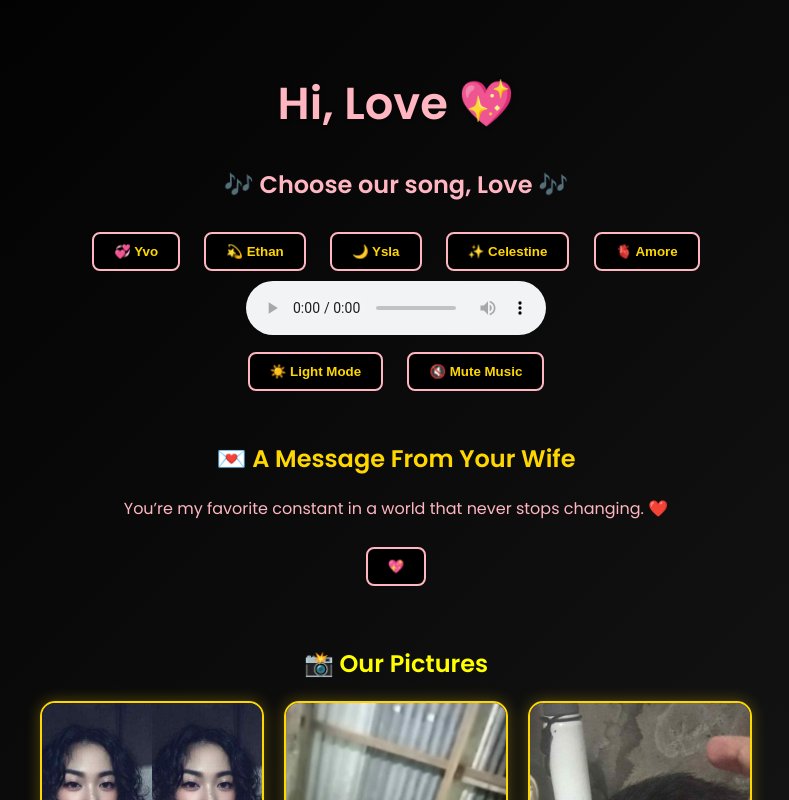
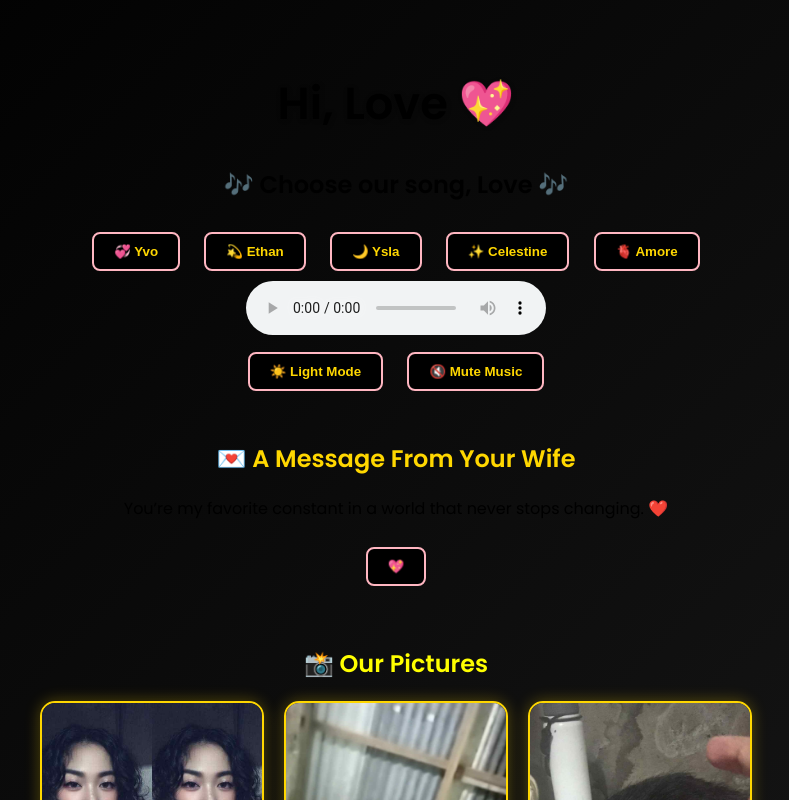
Before and after one commit to angelikaedeza79-arch/For-G, a plain HTML site: page index.html in a window 1280 px wide. Both pictures are taken after a click on the button "🌙 Switch Mood". Shown: the top 800 px of the page, without its empty margins (244-1033 px from the left). Drawn offline with Linux system fonts and the light colour scheme.

Commit message:
Update style.css

```diff
--- a/style.css
+++ b/style.css
@@ -124,11 +124,11 @@ footer {
 
 .dark {
   background: linear-gradient(135deg, #000000, #1a1a1a);
-  color: #ffb6c1;
+  color: #000000;
 }
 
 .dark header h1 {
-  color: #ffb6c1;
+  color: #000000;
 }
 
 .dark button {
```
